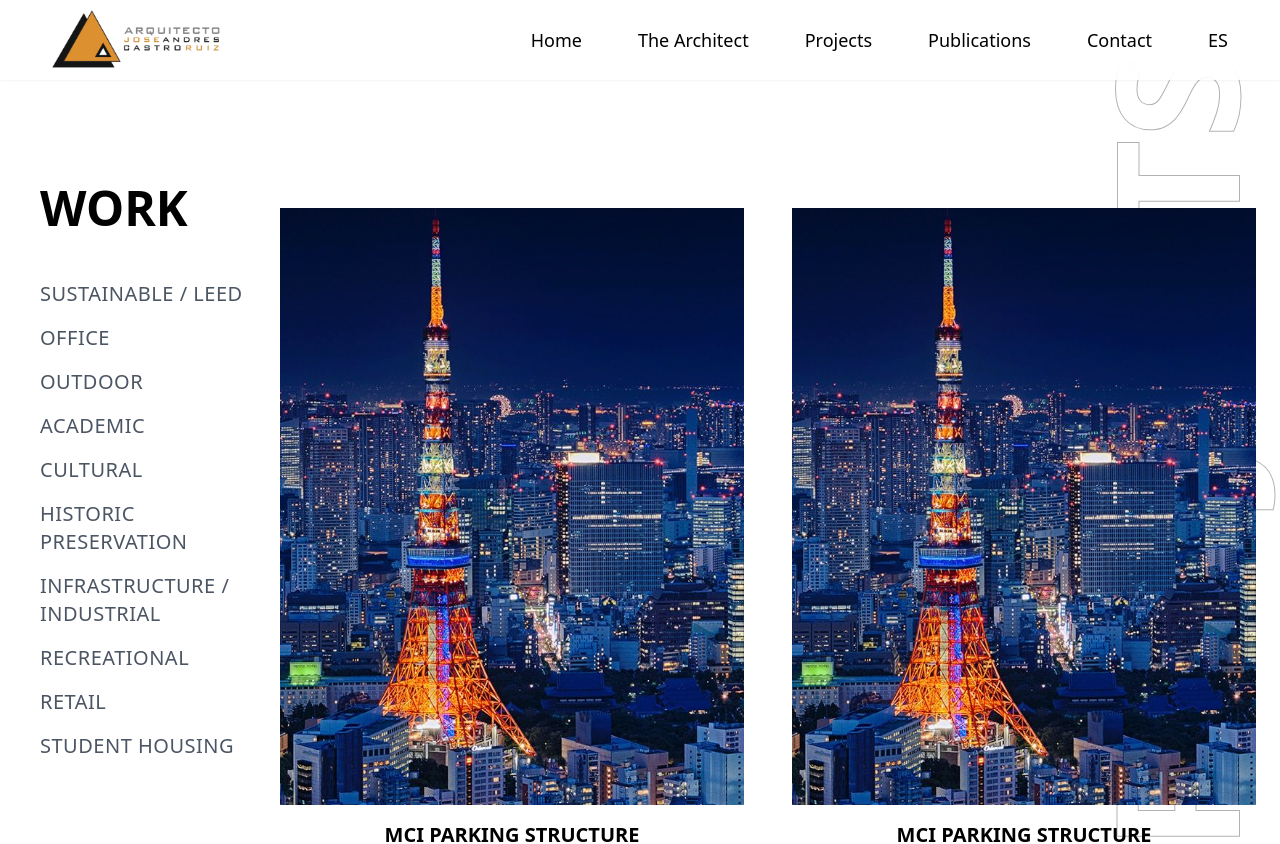
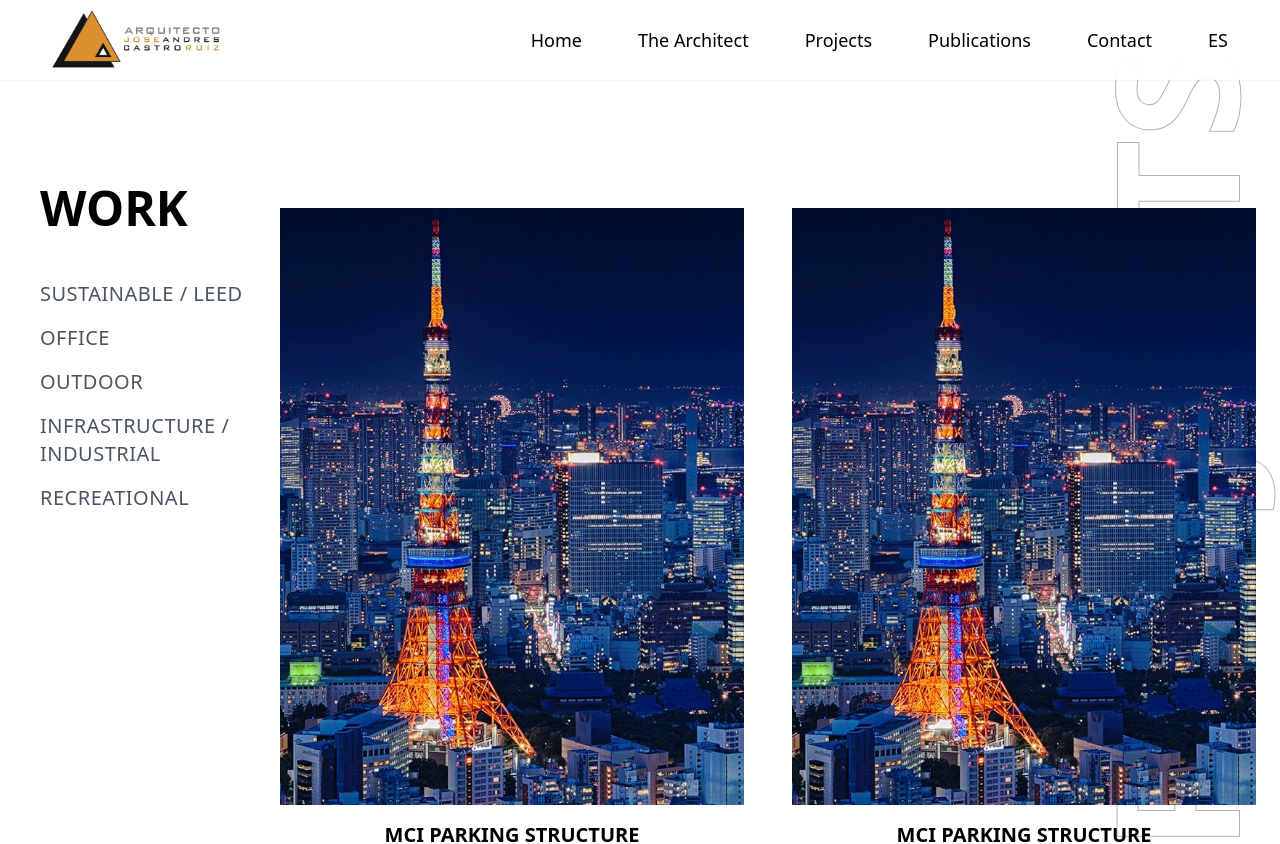
Before and after one commit to botflowlab/AndresCastroWebsite, a React (Vite) app: page /proyectos in a window 1280 px wide. Shown: the top 844 px of the page. Built offline with nearby package versions, Linux system fonts and the light colour scheme; a web font is replaced by a local one.

Commit message:
Updated ProjectSidebar.jsx

```diff
--- a/src/pages/projects/ProjectSidebar.jsx
+++ b/src/pages/projects/ProjectSidebar.jsx
@@ -5,14 +5,9 @@ export default function Sidebar({ onItemClick }) {
   const categories = [
     'sustainable',
     'office',
-    'outdoor',
-    'academic',
-    'cultural',
-    'historic',
+    'outdoor',,,
     'infrastructure',
     'recreational',
-    'retail',
-    'student'
   ];
 
   return (
```
